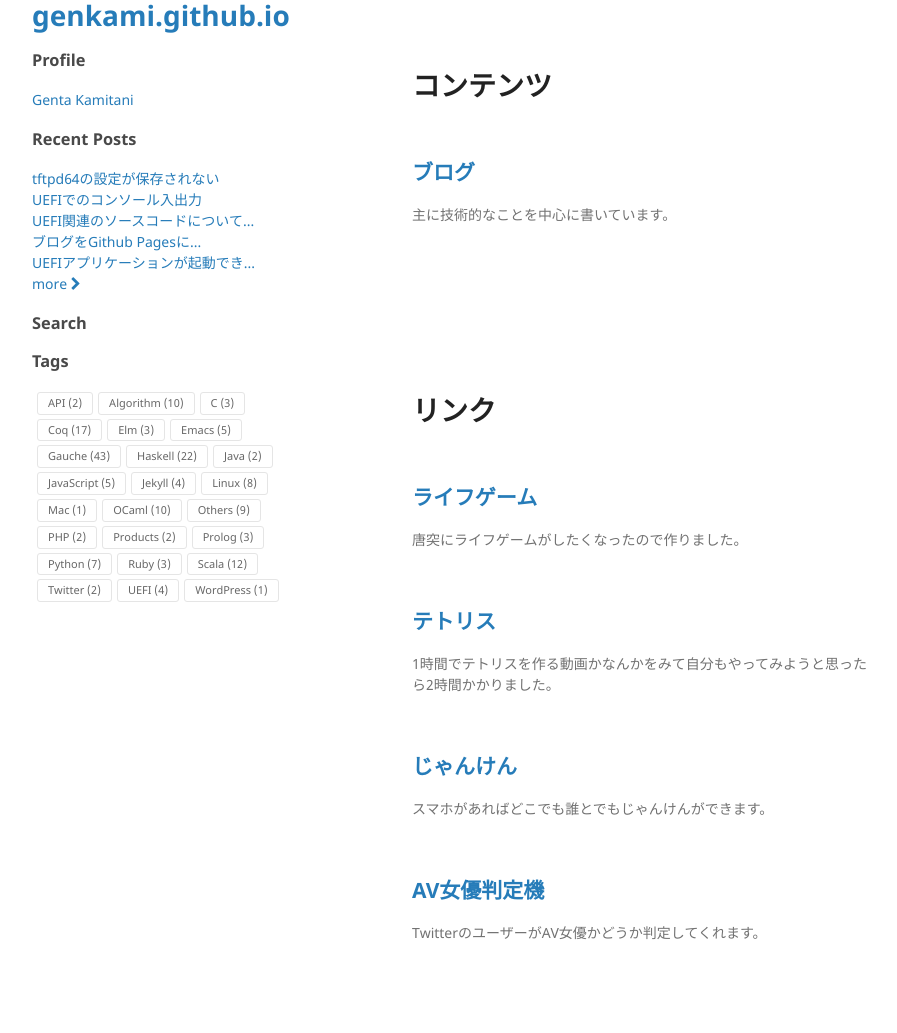
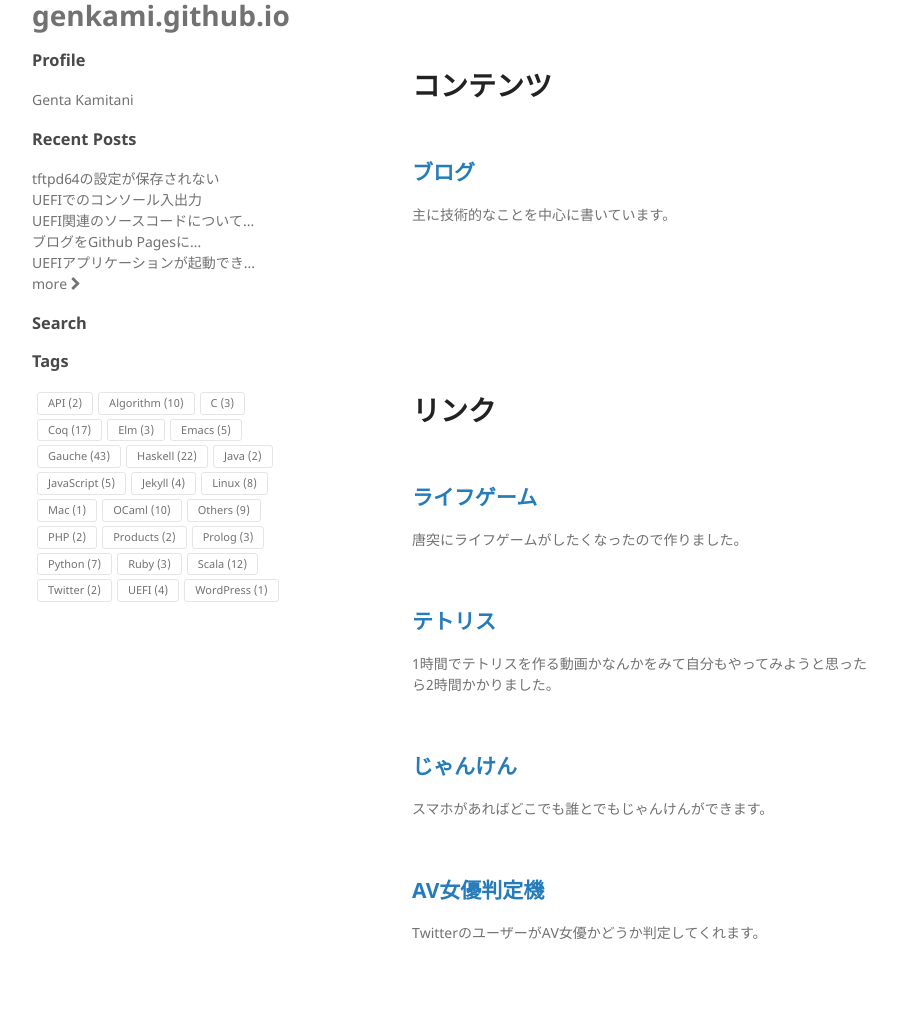
Before and after one commit to genkami/genkami.github.io, a Jekyll site: the page built from index.html, in a window 1280 px wide. Shown: the whole page, without its empty margins (178-1075 px from the left). Built offline with Jekyll 4.4.1, drawn with Linux system fonts in a browser that asks for light colours; comment, search, counter and statistics services are not loaded.

Commit message:
ヘッダのリンクは色つけないようにした

```diff
--- a/_sass/jekyll-theme-minimal.scss
+++ b/_sass/jekyll-theme-minimal.scss
@@ -150,6 +150,10 @@ header ul a strong {
   color:#222;
 }
 
+header a, header a:hover, header a:focus, header a:active, header a:link, header a:visited {
+  color:#727272;
+}
+
 section {
   width:500px;
   float:right;
```
